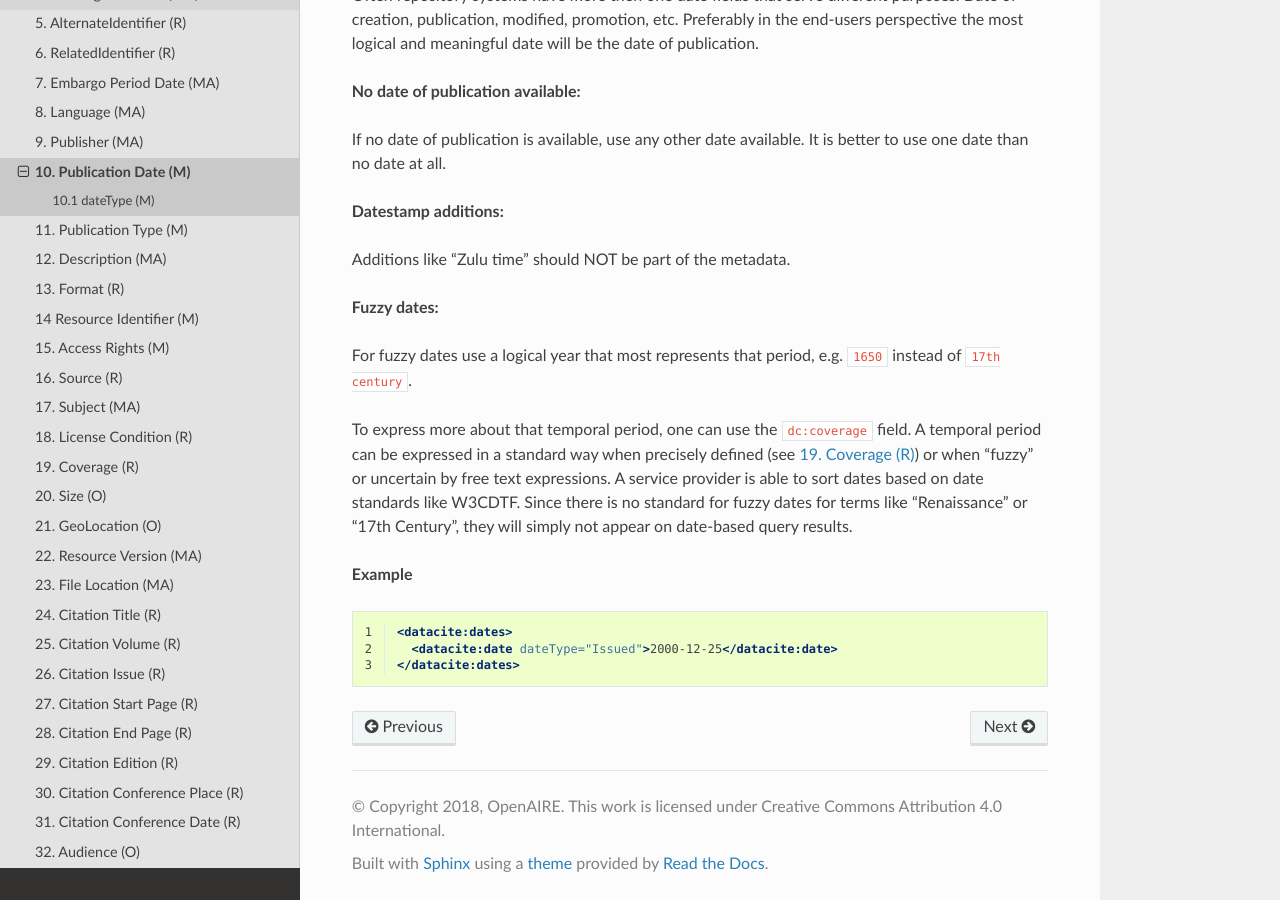
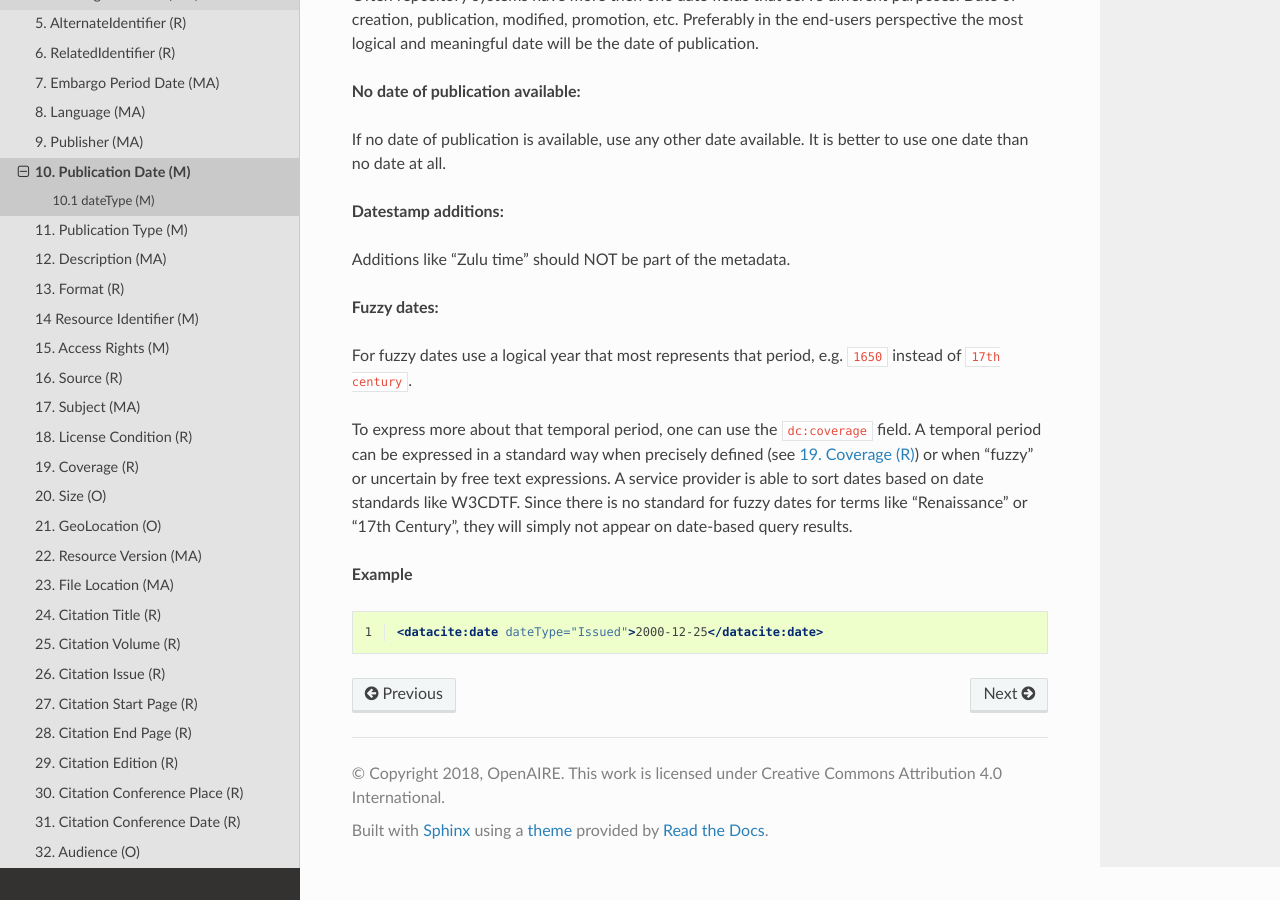
Before and after one commit to openaire/guidelines-literature-repositories, a Sphinx documentation site: the page built from docs/field_publicationdate.rst, in a window 1280 px wide and 900 px high, scrolled down 814 px. Built offline with Sphinx 7.4.7 and the Read the Docs theme 2.0.0, drawn with Linux system fonts in a browser that asks for light colours; a script that is not in the unit is left out.

Commit message:
fix example

```diff
--- a/docs/field_publicationdate.rst
+++ b/docs/field_publicationdate.rst
@@ -49,6 +49,4 @@ To express more about that temporal period, one can use the ``dc:coverage`` fiel
 .. code-block:: xml
    :linenos:
 
-   <datacite:dates>
-     <datacite:date dateType="Issued">2000-12-25</datacite:date>
-   </datacite:dates>
+   <datacite:date dateType="Issued">2000-12-25</datacite:date>
```
